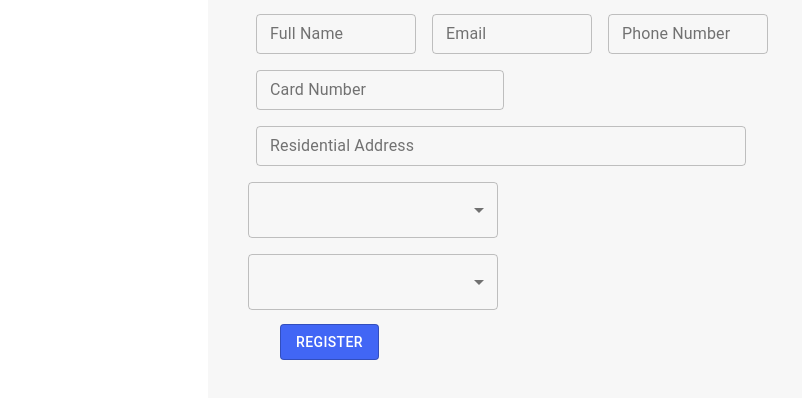
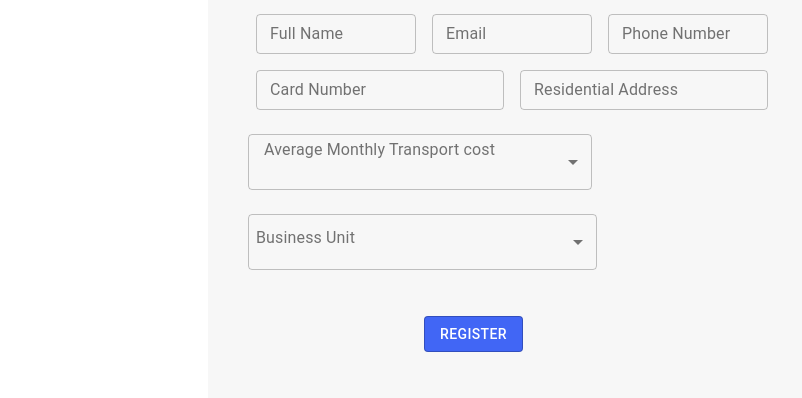
Before and after one commit to ParamNinjas/kwelr, a React (Create React App) app: page / in a window 1280 px wide. Shown: the part 176-574 px from the top of the page, without its empty margins (0-802 px from the left). Built offline with nearby package versions, Linux system fonts and the light colour scheme.

Commit message:
form updated

```diff
--- a/src/components/Home/Home.css
+++ b/src/components/Home/Home.css
@@ -71,25 +71,37 @@
     position: relative;
     justify-items: center;
     top: 1em;
-    left: 10%;
+    left: 30%;
     background-color: #4166f5 !important;
     color: #FFFFFF !important;
-
-
+ }
+ .label{
+   position: relative !important;
+   left: 3em !important;
+ }
+ .label2{
+   position: relative !important;
+   left: 3em !important;
+   top: 0.5em !important;
  }
  .resAdd{
    position: relative;
-   left: 3em;
    margin-bottom: 1em;
+ }
+ .dropdowns{
+   position: relative;
+   bottom: 2em;
  }
  .dropdown{
     position: relative;
     left: 2em;
-    bottom: 0.5em;
+    width: 32em !important;
+
  }
  .dropdown2{
     position: relative;
     left: 2.5em;
+    width: 32em !important;
 
  }
  @media screen and (max-width: 1280px) {
--- a/src/components/Home/Home.jsx
+++ b/src/components/Home/Home.jsx
@@ -95,7 +95,6 @@ const Home = () => {
                                 </div>
                             </div>
                             <div className="numbers">
-
                                 <div>
                                     <TextField
                                     variant="outlined"
@@ -103,19 +102,21 @@ const Home = () => {
                                     label="Card Number"
                                     />
                                 </div>
-                            </div>
-                            <div className="resAdd">
+                                <div className="resAdd">
                                 <TextField
                                     variant="outlined"
                                     size="small"
-                                    style ={{width: '68%'}}
                                     label="Residential Address"
                                 />
                             </div>
+                            </div>
+
                             <div className="dropdowns">
+
                                 <div className="Drop1">
+                                {/* <Typography>Average Monthly Transport Costs</Typography> */}
                             <FormControl style={{minWidth: 250}}  className={classes.formControl}>
-                                {/* <InputLabel id="demo-controlled-open-select-label">Average Monthly  cost</InputLabel> */}
+                                <InputLabel className="label" id="demo-controlled-open-select-label">Average Monthly Transport cost</InputLabel>
                                 <Select
                                 labelId="demo-controlled-open-select-label"
                                 id="demo-controlled-open-select"
@@ -126,7 +127,6 @@ const Home = () => {
                                 className="dropdown"
                                 // value={age}
                                 // onChange={handleChange}
-                                fullWidth
                                 variant="outlined"
                                 >
                                 {/* <MenuItem value="">
@@ -142,7 +142,7 @@ const Home = () => {
                             </div>
                             <div className="drop2">
                             <FormControl style={{minWidth: 250}}  className={classes.margin}>
-                                {/* <InputLabel id="demo-customized-select-label">Business Unit</InputLabel> */}
+                                <InputLabel className="label2" id="demo-customized-select-label">Business Unit</InputLabel>
                                 <Select
                                 labelId="demo-customized-select-label"
                                 id="demo-customized-select"
```
